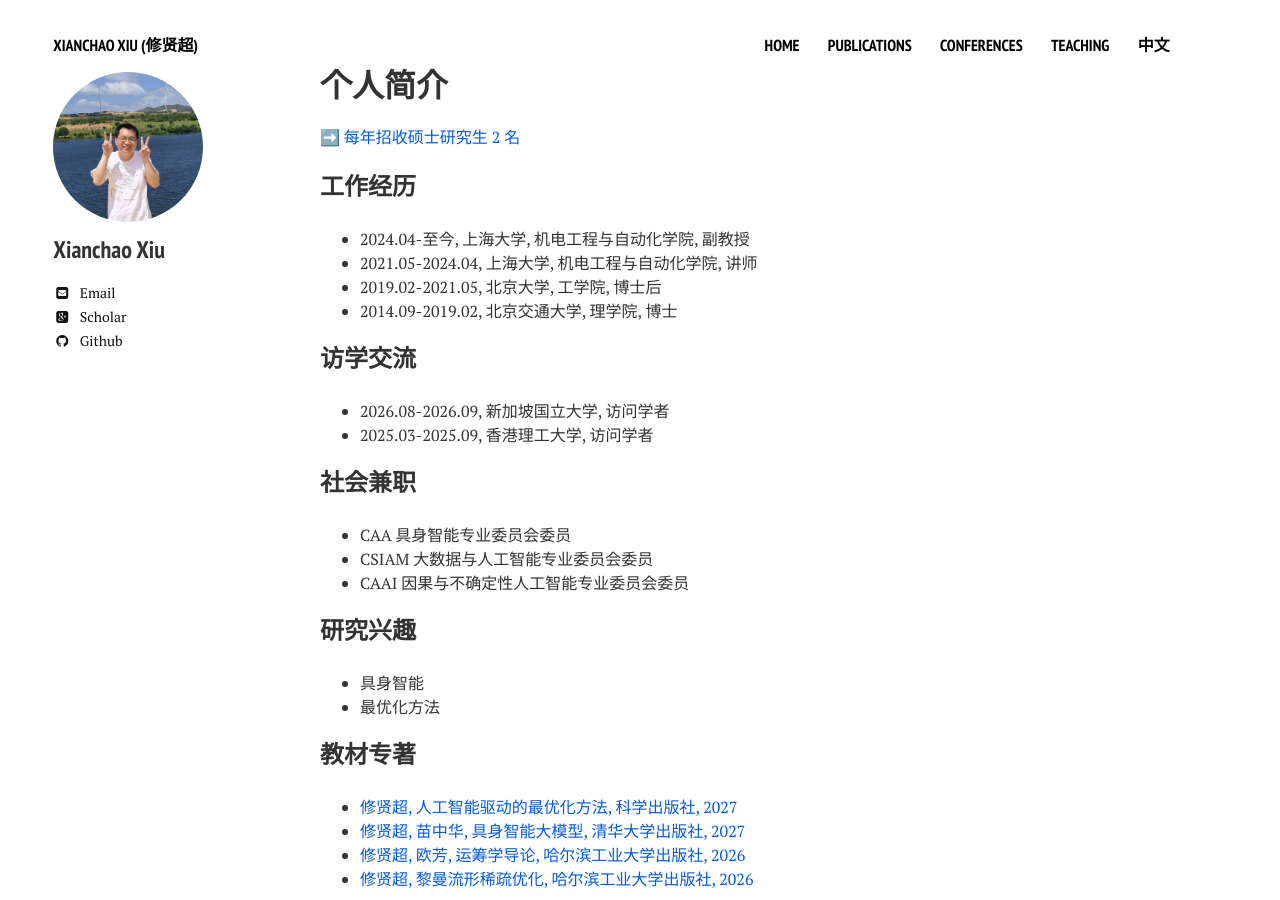
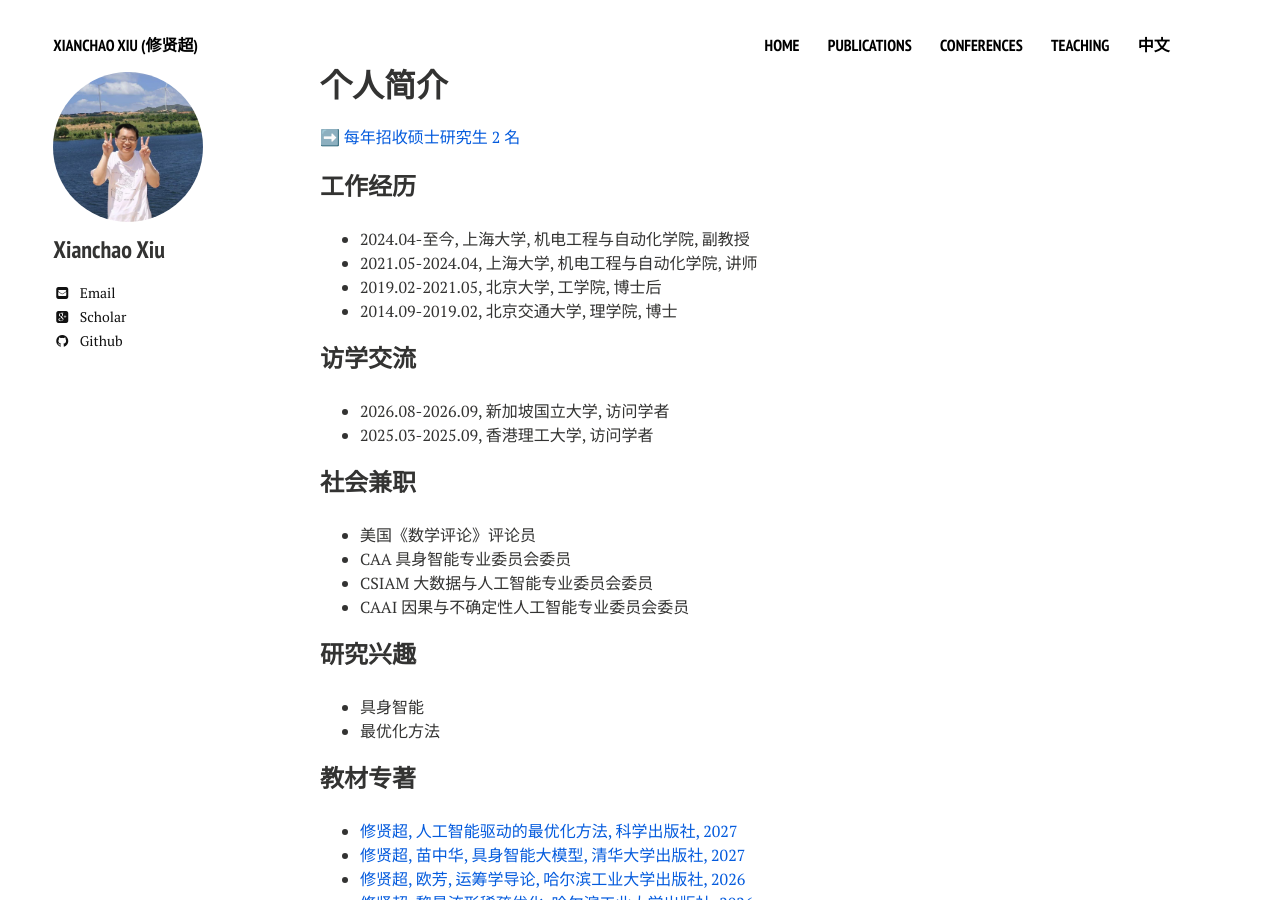
Before and after one commit to xianchaoxiu/xianchaoxiu.github.io, a Jekyll site: the page built from chinese/index.md, in a window 1280 px wide and 900 px high. Built offline with Jekyll 4.4.1, drawn with Linux system fonts in a browser that asks for light colours; nearby versions of some CDN libraries.

Commit message:
Update index.md

```diff
--- a/chinese/index.md
+++ b/chinese/index.md
@@ -22,6 +22,7 @@ share: false
 
 
 ### 社会兼职
+* 美国《数学评论》评论员 <br>
 * CAA 具身智能专业委员会委员 <br>
 * CSIAM 大数据与人工智能专业委员会委员 <br>
 * CAAI 因果与不确定性人工智能专业委员会委员 <br>
```
